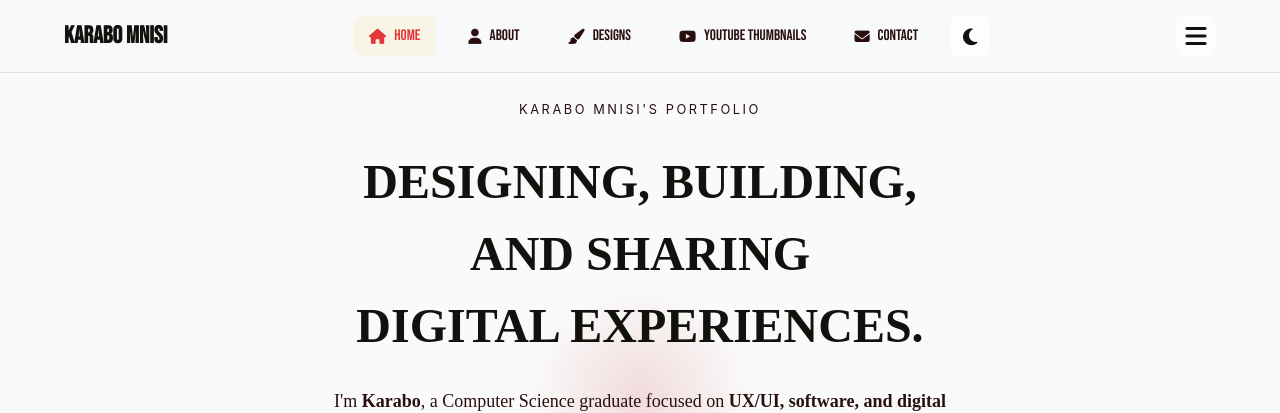
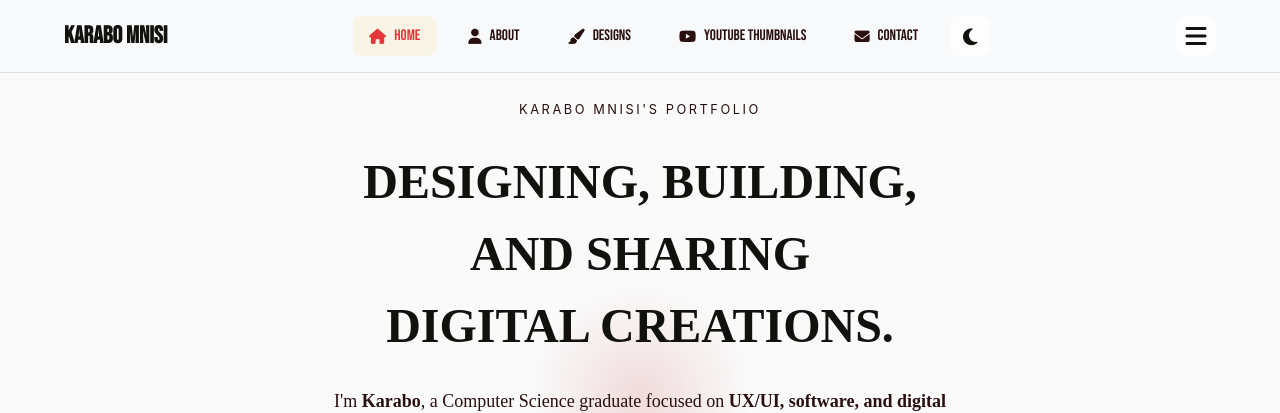
Before and after one commit to kvmnisi/karabomnisiportfolio, a React (Create React App) app: page / in a window 1280 px wide. Shown: the top 413 px of the page. Built offline with nearby package versions, Linux system fonts and the light colour scheme; a web font is replaced by a local one.

Commit message:
"creations" instead of experiences

```diff
--- a/src/components/Hero/Hero.js
+++ b/src/components/Hero/Hero.js
@@ -83,7 +83,7 @@ return (
     <h1 className="hero-title">
       DESIGNING, BUILDING,<br />
       <span>AND SHARING</span><br />
-      DIGITAL EXPERIENCES.
+      DIGITAL CREATIONS.
     </h1>
 
     <p className="hero-subtitle">
```
